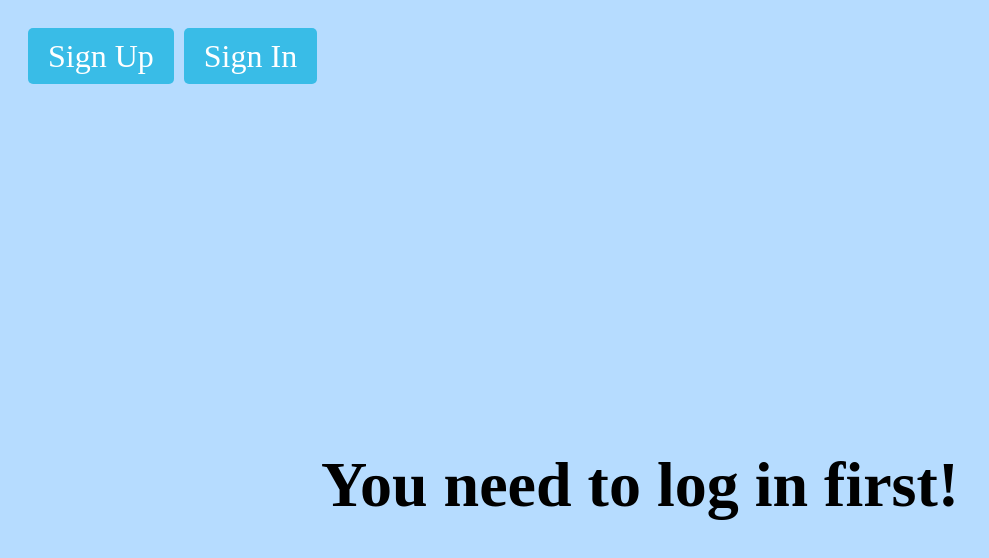
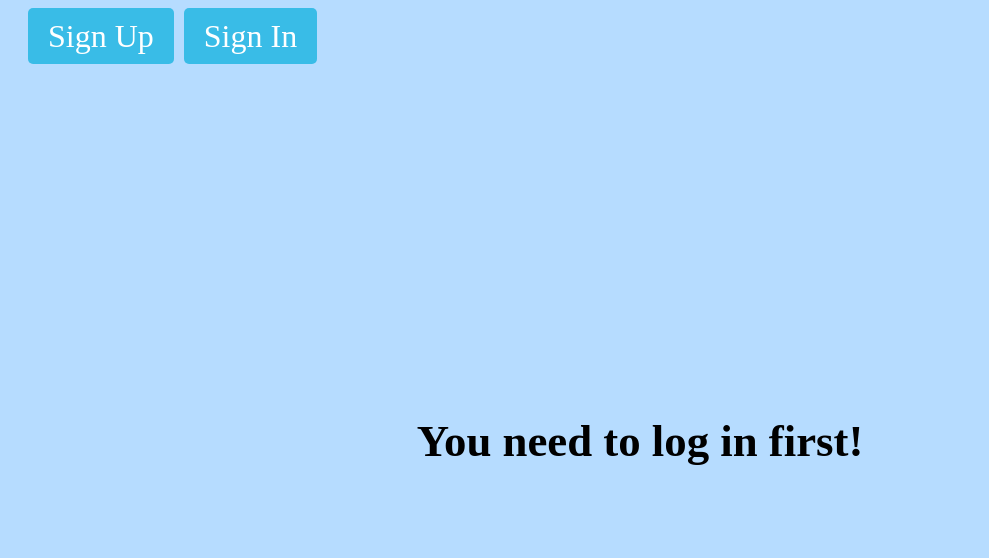
Before and after one commit to staten-island-tech/vue-supabase-project-aj, a Vue app in the folder vue-project/: page / in a window 1280 px wide. Shown: the top 558 px of the page, without its empty margins (0-989 px from the left). Built offline with nearby package versions, Linux system fonts and the light colour scheme.

Commit message:
Revert "Merge branch 'jenny'"
This reverts commit 9412cdde40e662cdc7f6774b8b7a28cfd6b5384e, reversing
changes made to d6ac74a8598d623475e6fc7bcec5adbe44936c97.

```diff
--- a/vue-project/package.json
+++ b/vue-project/package.json
@@ -11,7 +11,6 @@
   "dependencies": {
     "@supabase/supabase-js": "^2.42.0",
     "pinia": "^2.1.7",
-    "uuid": "^9.0.1",
     "vue": "^3.4.21",
     "vue-router": "^4.3.2"
   },
--- a/vue-project/src/App.vue
+++ b/vue-project/src/App.vue
@@ -1,42 +1,17 @@
 <script setup>
 
-import { RouterLink, RouterView } from 'vue-router'
 </script>
 
 <template>
   <header>
       <nav>
-         <RouterLink class="" to="/"></RouterLink >
-<!--
-         <RouterLink class="navigate"to="/signup">Sign Up</RouterLink>
-         <RouterLink class="navigate"to="/signin">Sign In</RouterLink> -->
+
 
       </nav>
   </header>
   <RouterView />
-
 </template>
 
 <style scoped>
-header {
-  font-size: 2rem;
-  display: flex;
-  justify-content: space-between;
-  align-items: center;
-  padding: 10px 20px;
 
-}
-.navigate{
-  padding: 10px 20px;
-  margin-right: 10px;
-  background-color:rgb(57, 188, 231);
-  color: white;
-  border-radius: 5px;
-  cursor: pointer;
-  text-decoration: none;
-  transition: background-color 0.3s;
-}
-.navigate:hover {
-  background-color: rgb(138, 198, 218);
-}
 </style>
--- a/vue-project/src/assets/main.css
+++ b/vue-project/src/assets/main.css
@@ -1,5 +1,3 @@
-
 body{
     background-color: rgb(182, 220, 255);
-
 }
--- a/vue-project/src/components/PostForm.vue
+++ /dev/null
@@ -1,12 +0,0 @@
-<template>
-
-</template>
-
-<script>
-  import { RouterLink } from 'vue-router'
-  import { supabase } from '@/lib/supabaseClient.js'
-  import { useAuthStore } from '@/stores/counter';
-  import { ref, onMounted } from 'vue';// Initialize Supabase client
-  const authStore = useAuthStore();
-
-</script>
--- a/vue-project/src/components/ProFile.vue
+++ b/vue-project/src/components/ProFile.vue
@@ -18,7 +18,7 @@
   <div v-if="imageUrl" class="profile-avatar">
         <img :src="imageUrl" alt="User Avatar" @error="handleImageError(imageUrl)" class="avatar" />
       </div>
-      <div class="img" v-else>
+      <div class="img"v-else>
         No image found.
       </div>
       <div v-if="imageLoadError">
@@ -224,12 +224,7 @@ const Submit = async () => {
     border-radius: 5px;
     cursor: pointer;
   }
-  .img{
-    display: flex;
-    flex-direction: column;
-    align-items: center;
-    justify-content: center;
-  }
+
   .submit-button:hover {
     background-color: rgb(138, 198, 218);
   }
--- a/vue-project/src/router/index.js
+++ b/vue-project/src/router/index.js
@@ -1,7 +1,6 @@
 import { createRouter, createWebHistory } from 'vue-router'
 import HomeView from '../views/HomeView.vue'
 import {userStore} from '@/stores/store.js'
-
 
 const router = createRouter({
   history: createWebHistory(import.meta.env.BASE_URL),
@@ -45,7 +44,7 @@ const router = createRouter({
       // route level code-splitting
       // this generates a separate chunk (About.[hash].js) for this route
       // which is lazy-loaded when the route is visited.
-      component: () => import('../components/PostForm.vue'),
+      component: () => import('../components/ForYou.vue'),
       beforeEnter: (to, from, next) => {
         if(userStore.isUserLoggedIn != true) {
             next('/');
@@ -61,13 +60,13 @@ const router = createRouter({
       // this generates a separate chunk (About.[hash].js) for this route
       // which is lazy-loaded when the route is visited.
       component: () => import('../components/FriEnds.vue'),
-/*       beforeEnter: (to, from, next) => {
+      beforeEnter: (to, from, next) => {
         if(userStore.isUserLoggedIn != true) {
             next('/');
         } else {
             next();
         }
-    } */
+    }
     },
     {
       path: '/profile',
@@ -76,13 +75,13 @@ const router = createRouter({
       // this generates a separate chunk (About.[hash].js) for this route
       // which is lazy-loaded when the route is visited.
       component: () => import('../components/ProFile.vue'),
-      /* beforeEnter: (to, from, next) => {
+      beforeEnter: (to, from, next) => {
         if(userStore.isUserLoggedIn != true) {
             next('/');
         } else {
             next();
         }
-    } */
+    }
     },
 
   ]
--- a/vue-project/src/views/HomeView.vue
+++ b/vue-project/src/views/HomeView.vue
@@ -1,4 +1,3 @@
-
 <template>
    <header>
       <nav>
@@ -33,7 +32,7 @@ header {
 .headerr{
   flex: auto;
   align-items: center;
-  font-size: 2rem;
+  font-size: 1.4rem;
   text-align: center;
   padding-top: 20rem;
 }
```
Also changed, not shown: 1 other file (tests, documents, lock files or other folders).
